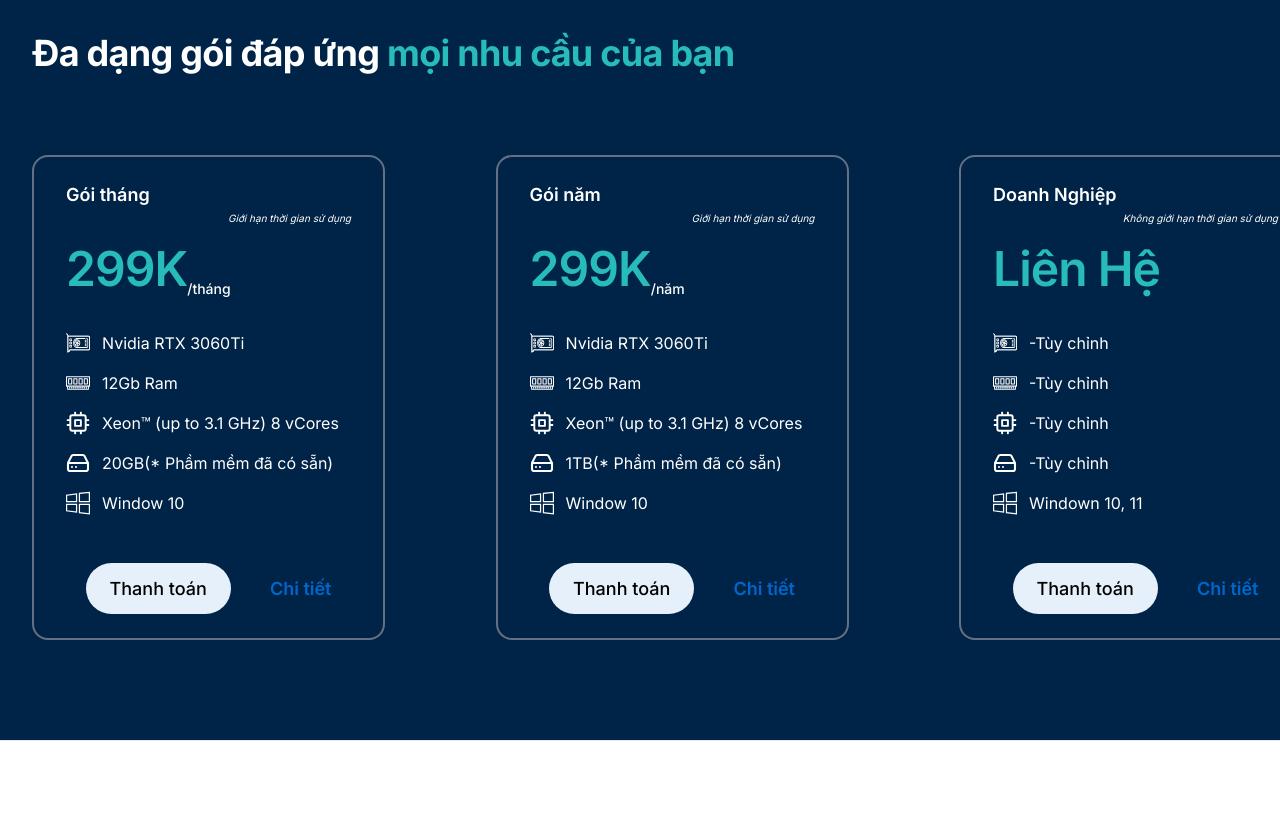
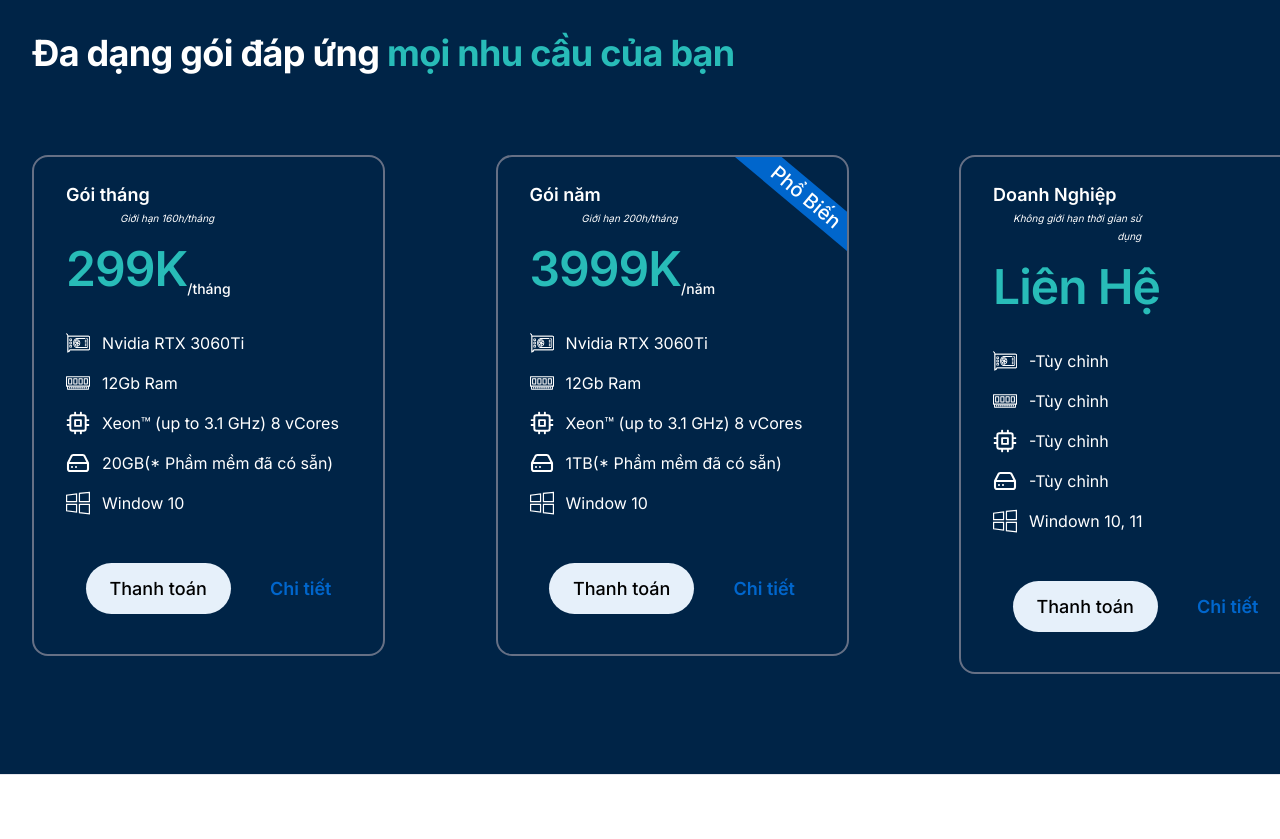
Before and after one commit to thinkonmay/lass-landing-page, a Next.js app: page /cloudpc in a window 1280 px wide. Shown: the part 1560-2399 px from the top of the page. Built offline with nearby package versions, Linux system fonts and the light colour scheme.

Commit message:
add banner

```diff
--- a/src/app/cloudpc/index.scss
+++ b/src/app/cloudpc/index.scss
@@ -183,10 +183,27 @@
 			justify-content: space-between;
 		}
 		.subscription{
-			padding: 24px 32px;
+			padding: 2.4rem 3.2rem;
+			padding-bottom: 4rem;
 			border: 2px solid var(--Neutral-500);
 			border-radius: 16px;
 			width: 353px;
+			position: relative;
+			overflow: hidden;
+			.banner{
+				position: absolute;
+				width: 200px;
+				top: 5%;
+				right: -17%;
+				background: #0066CC;
+				color: #fff;
+				font-size: 20px;
+				font-weight: 500;
+				line-height: 30px;
+				letter-spacing: 0em;
+				text-align: center;
+				transform: rotate(40deg);
+			}
 			.ctnName{
 
 				.name{
@@ -207,7 +224,7 @@
 					line-height: 18px;
 					letter-spacing: 0em;
 					text-align: right;
-
+					padding-right: 48%;
 				}
 			}
 
--- a/src/app/cloudpc/page.tsx
+++ b/src/app/cloudpc/page.tsx
@@ -97,7 +97,7 @@ const Reason = () => {
                         </p>
                     </div>
 
-                    <a className='btn-link'>Chi tiết thiết bị <Icon src='arrow-right'></Icon></a>
+                    <a className='btn-link'>Chi tiết  <Icon src='arrow-right'></Icon></a>
 
                 </div>
             </div>
@@ -124,7 +124,7 @@ const listSubscriptions = [
         name: 'Gói tháng',
         price: '299K',
         subPrice: '/tháng',
-        subName: 'Giới hạn thời gian sử dụng',
+        subName: 'Giới hạn 160h/tháng',
         specs: [
             { icon: 'gpu', text: 'Nvidia RTX 3060Ti' },
             { icon: 'ram', text: '12Gb Ram' },
@@ -135,9 +135,9 @@ const listSubscriptions = [
     },
     {
         name: 'Gói năm',
-        price: '299K',
+        price: '3999K',
         subPrice: '/năm',
-        subName: 'Giới hạn thời gian sử dụng',
+        subName: 'Giới hạn 200h/tháng',
         specs: [
             { icon: 'gpu', text: 'Nvidia RTX 3060Ti' },
             { icon: 'ram', text: '12Gb Ram' },
@@ -198,6 +198,19 @@ const Subscriptions = () => {
                         <button className="btn-checkout  ctaBtn">Thanh toán</button>
                         <a className="btn-link">Chi tiết</a>
                     </div>
+
+
+                    {
+                        sub.name == 'Gói năm' ? (
+                            <div className="banner">
+                                Phổ Biến
+                            </div>
+                        ) :
+
+
+                            ''
+                    }
+
                 </div>
             </div>
 
@@ -317,7 +330,7 @@ const ProductiveReason = () => {
 
                     </div>
 
-                    <Link href={'/contact-us'} className='btn  ctaBtn'>Tư vấn setup</Link>
+                    <Link href={'/contact'} className='btn  ctaBtn'>Tư vấn setup</Link>
                 </div>
 
                 <div className="right l-6 col">
@@ -457,7 +470,7 @@ const SecureReason = () => {
                     </div>
 
 
-                    <Link href={'contact-us'} className='btn-checkout  ctaBtn'>Tư vấn setup</Link>
+                    <Link href={'contact'} className='btn-checkout  ctaBtn'>Tư vấn setup</Link>
                 </div>
 
             </div>
```
